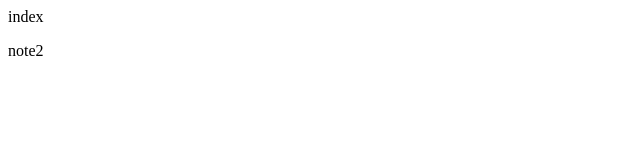
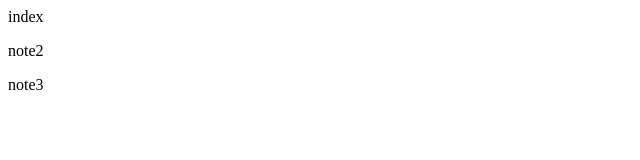
Before and after one commit to chennasandeepreddy/sandeep, a plain HTML site: page index.html in a window 1280 px wide. Shown: the full height of the page, 0-640 px from the left. Drawn offline with Linux system fonts and the light colour scheme.

Commit message:
added note3

```diff
--- a/index.html
+++ b/index.html
@@ -1,2 +1,3 @@
 <div>index</div>
 <p>note2</p>
+<p>note3</p>
```
